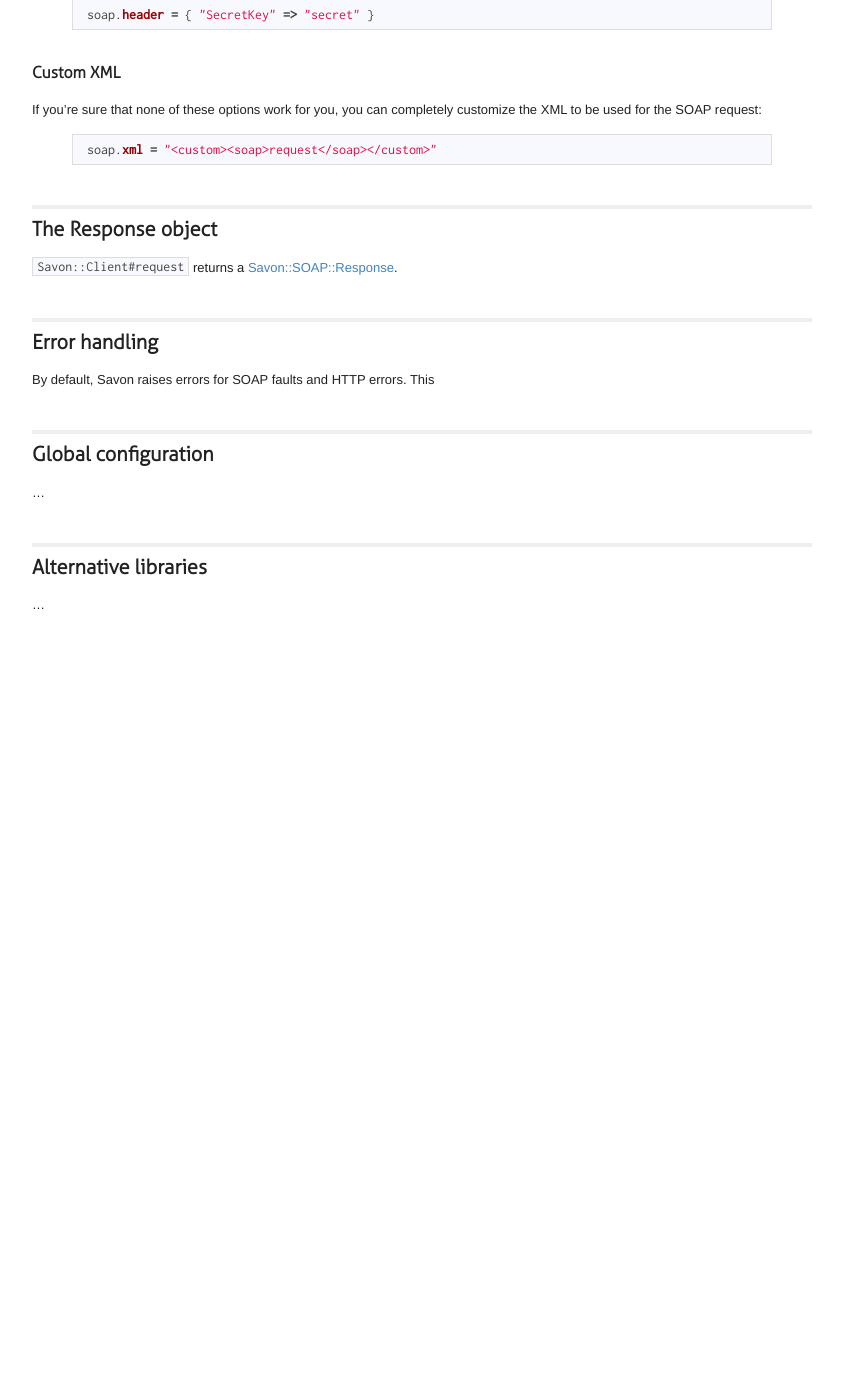
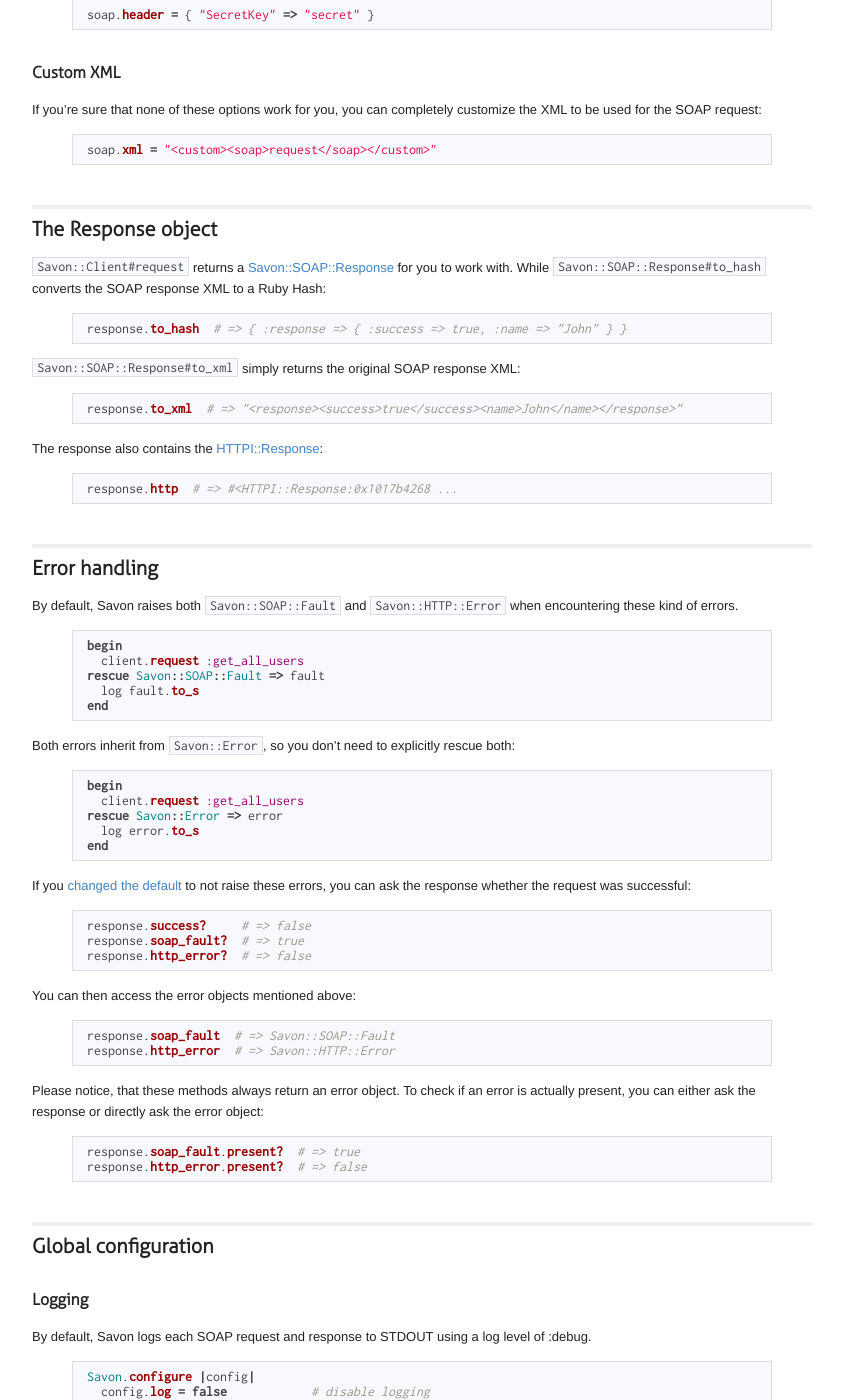
Before and after one commit to savonrb/savon, a Jekyll site: the page built from index.md, in a window 1280 px wide and 1400 px high, scrolled down 6428 px. Shown: the whole window, without its empty margins (218-1061 px from the left). Built offline with Jekyll 4.4.1, drawn with Linux system fonts in a browser that asks for light colours; before the commit the page ends 7073 px from its top, so only the background shows below that; some of the changed text lies outside the part shown.

Commit message:
completed first draft

```diff
--- a/index.md
+++ b/index.md
@@ -45,7 +45,7 @@ HTTPI is an interface supporting multiple HTTP libraries. It's a crucial part of
 Getting started
 ---------------
 
-Savon is based around the [Savon::Client](http://github.com/rubiii/savon/blob/eight/lib/savon/client.rb) object. It represents a particular SOAP service and let's you configure execute SOAP requests. Let's create a client using a remote WSDL document:
+Savon is based around the [Savon::Client](http://github.com/rubiii/savon/blob/eight/lib/savon/client.rb) object. It represents a particular SOAP service and let's you configure and execute SOAP requests. Let's create a client using a remote WSDL document:
 
 {% highlight ruby %}
 client = Savon::Client.new do
@@ -227,11 +227,11 @@ These three arguments will generate the following input tag:
 <wsdl:GetPDF id="1" />
 {% endhighlight %}
 
-Since most SOAP actions require you to pass arguments for e.g. the user to return, you need to send a "payload". Luckily you're already familiar with [passing a block to a method](#getting_started), right? `Savon::Client#request` also accepts a block for you to access these objects:
+Since most SOAP actions require you to pass arguments for e.g. the user to return, you need to send a "payload". Luckily you're already familiar with [passing a block to a method](#getting_started), right? `Savon::Client#request` also accepts a block for you to access the following objects:
 
     [soap, wsdl, http, wsse]
 
-Notice, that the list is almost the same as the one for `Savon::Client.new`. Except now, there is an additional object called soap. In contrast to the other three objects, a new object called soap is created for every request.
+Notice, that the list is almost the same as the one for `Savon::Client.new`. Except now, there is an additional object called soap. In contrast to the other three objects, the soap object is tied to single requests. Savon creates a new soap object for every request.
 
 The SOAP object
 ---------------
@@ -373,19 +373,105 @@ soap.xml = "<custom><soap>request</soap></custom>"
 The Response object
 -------------------
 
-`Savon::Client#request` returns a [Savon::SOAP::Response](http://github.com/rubiii/savon/blob/eight/lib/savon/soap/response.rb).
+`Savon::Client#request` returns a [Savon::SOAP::Response](http://github.com/rubiii/savon/blob/eight/lib/savon/soap/response.rb) for you to work with. While `Savon::SOAP::Response#to_hash` converts the SOAP response XML to a Ruby Hash:
+
+{% highlight ruby %}
+response.to_hash  # => { :response => { :success => true, :name => "John" } }
+{% endhighlight %}
+
+`Savon::SOAP::Response#to_xml` simply returns the original SOAP response XML:
+
+{% highlight ruby %}
+response.to_xml  # => "<response><success>true</success><name>John</name></response>"
+{% endhighlight %}
+
+The response also contains the [HTTPI::Response](http://github.com/rubiii/httpi/blob/master/lib/httpi/response.rb):
+
+{% highlight ruby %}
+response.http  # => #<HTTPI::Response:0x1017b4268 ...
+{% endhighlight %}
 
 Error handling
 --------------
 
-By default, Savon raises errors for SOAP faults and HTTP errors. This
+By default, Savon raises both `Savon::SOAP::Fault` and `Savon::HTTP::Error` when encountering these kind of errors.
+
+{% highlight ruby %}
+begin
+  client.request :get_all_users
+rescue Savon::SOAP::Fault => fault
+  log fault.to_s
+end
+{% endhighlight %}
+
+Both errors inherit from `Savon::Error`, so you don't need to explicitly rescue both:
+
+{% highlight ruby %}
+begin
+  client.request :get_all_users
+rescue Savon::Error => error
+  log error.to_s
+end
+{% endhighlight %}
+
+If you [changed the default](#global_configuration) to not raise these errors, you can ask the response whether the request was successful:
+
+{% highlight ruby %}
+response.success?     # => false
+response.soap_fault?  # => true
+response.http_error?  # => false
+{% endhighlight %}
+
+You can then access the error objects mentioned above:
+
+{% highlight ruby %}
+response.soap_fault  # => Savon::SOAP::Fault
+response.http_error  # => Savon::HTTP::Error
+{% endhighlight %}
+
+Please notice, that these methods always return an error object. To check if an error is actually present, you can either ask the response or directly ask the error object:
+
+{% highlight ruby %}
+response.soap_fault.present?  # => true
+response.http_error.present?  # => false
+{% endhighlight %}
 
 Global configuration
 --------------------
 
-...
+### Logging
+
+By default, Savon logs each SOAP request and response to STDOUT using a log level of :debug.
+
+{% highlight ruby %}
+Savon.configure |config|
+  config.log = false            # disable logging
+  config.log_level = :info      # changing the log level
+  config.logger = Rails.logger  # using the Rails logger
+end
+{% endhighlight %}
+
+### Error handling
+
+If you don't like to rescue errors, here's how you can tell Savon to not raise them:
+
+{% highlight ruby %}
+Savon.configure |config|
+  config.raise_errors = false  # do not raise SOAP faults and HTTP errors
+end
+{% endhighlight %}
+
+### SOAP version
+
+Also changing the default SOAP version of 1.1 to 1.2 is fairly easy:
+
+{% highlight ruby %}
+Savon.configure |config|
+  config.soap_version = 2  # use SOAP 1.2
+end
+{% endhighlight %}
 
 Alternative libraries
 ---------------------
 
-...
+And if you feel like there's no way Savon will fit your needs, you should take a look at [The Ruby Toolbox](http://ruby-toolbox.com/categories/soap.html) to find some alternatives.
```
Also changed, not shown: other parts of index.md (+1 -1 lines).
